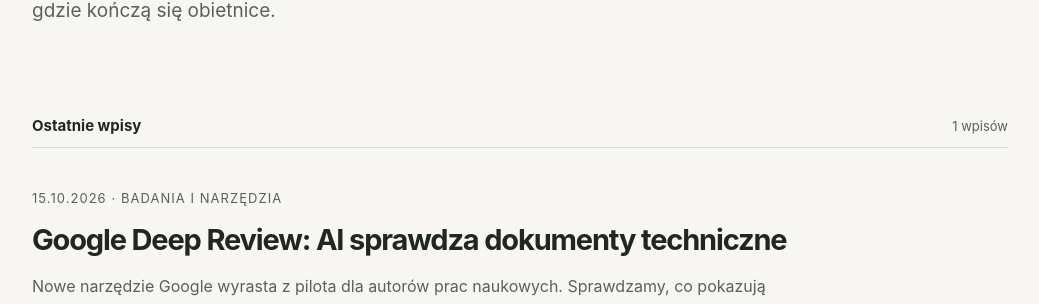
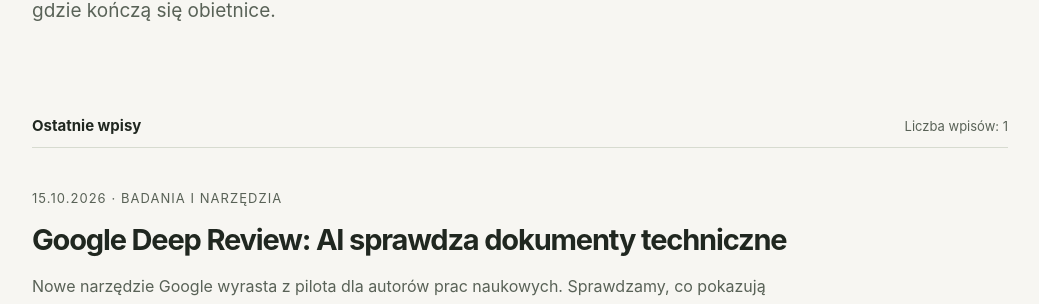
Before and after one commit to grjus/grjus.github.io, a Jekyll site: the page built from index.html, in a window 1280 px wide. Shown: the part 422-726 px from the top of the page, without its empty margins (120-1159 px from the left). Built offline with Jekyll 4.4.1, drawn with Linux system fonts in a browser that asks for light colours.

Commit message:
Use a neutral label for the post count

```diff
--- a/index.html
+++ b/index.html
@@ -7,7 +7,7 @@ layout: default
   <p class="lead">Badania i narzędzia AI / ML: co się zmieniło, na czym opierają się wyniki i gdzie kończą się obietnice.</p>
 </section>
 <section aria-labelledby="latest-title">
-  <div class="section-heading"><h2 id="latest-title">Ostatnie wpisy</h2><span>{{ site.posts | size }} wpisów</span></div>
+  <div class="section-heading"><h2 id="latest-title">Ostatnie wpisy</h2><span>Liczba wpisów: {{ site.posts | size }}</span></div>
   {% for post in site.posts %}
   <article class="post-card">
     <p class="eyebrow"><time datetime="{{ post.date | date_to_xmlschema }}">{{ post.date | date: '%d.%m.%Y' }}</time> · {{ post.category | default: 'AI / ML' | escape }}</p>
```
